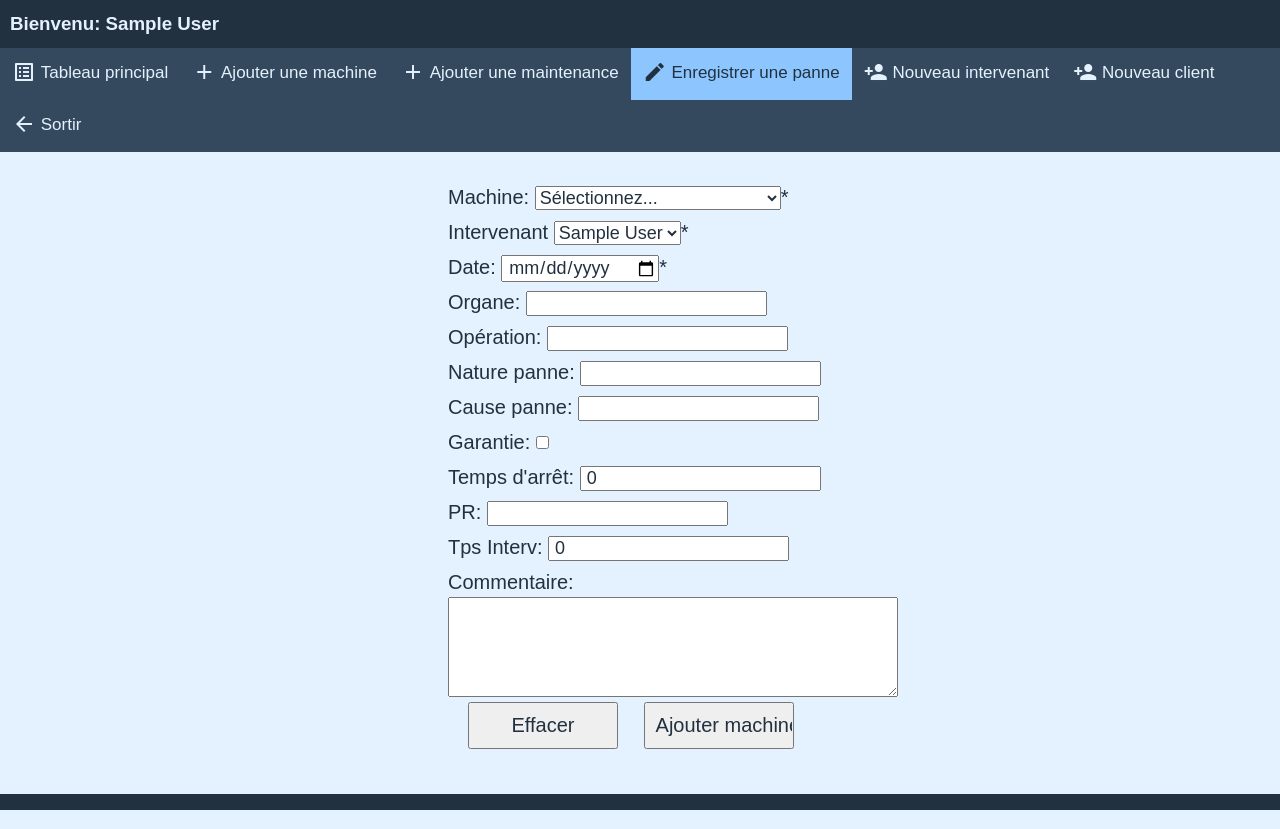
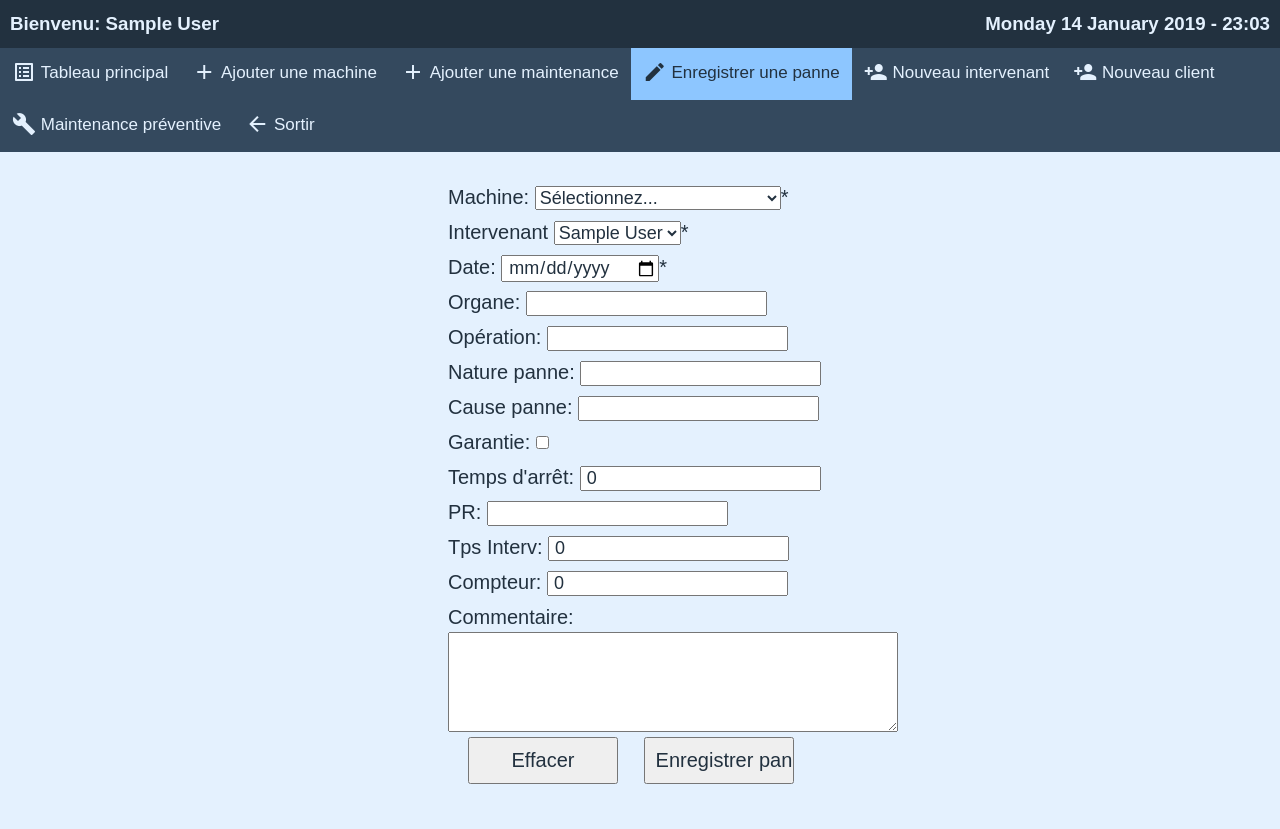
Before and after one commit to derdavid2010/Pagina-PR, a PHP site: page /ajouter_panne.php in a window 1280 px wide. Run offline with PHP 8.4, Linux system fonts and the light colour scheme; the visitor is signed in with stand-in values (Sample User, id 1); data comes from the database, SQL or seed files in the repository.

Commit message:
actualizacion
ya man alv

```diff
--- a/ajouter_panne.php
+++ b/ajouter_panne.php
@@ -9,7 +9,12 @@
 	}
 ?>
 
-	<h3 style="color: #e4f1fe;margin: 10px;">Bienvenu: <?php echo $_SESSION["nombre"]; ?> </h3>
+	<h3 style="position: fixed; color: #e4f1fe; padding-left: 10px;">Bienvenu: <?php echo $_SESSION["nombre"]; ?> </h3>
+	<h3 align="right" style="position: static; color: #e4f1fe;margin: 10px;">
+		<?php
+		date_default_timezone_set('America/Mexico_City');
+		setlocale(LC_TIME, "fr_FR");
+		echo strftime("%A %d %B %G - %R"); ?> </h3>
 
 <?php
 
@@ -56,7 +61,7 @@
 		$PR = !empty($PR) ? "'$PR'" : "NULL";
 		$commentaire = !empty($commentaire) ? "'$commentaire'" : "NULL";
 
-		$query = "INSERT INTO panne_p (id_machine, id_interv, date, organe, operation, nature_panne, cause_panne, garantie, temps_darret, PR, tps_interv, compteur, commentaire) VALUES ($id_machine, $id_interv, '$date', $organe, $operation, $nature_panne, $cause_panne, $garantie, $temps_darret, $PR, $tps_interv,s $compteur, $commentaire)";
+		$query = "INSERT INTO panne_p (id_machine, id_interv, date, organe, operation, nature_panne, cause_panne, garantie, temps_darret, PR, tps_interv, compteur, commentaire) VALUES ($id_machine, $id_interv, '$date', $organe, $operation, $nature_panne, $cause_panne, $garantie, $temps_darret, $PR, $tps_interv, $compteur, $commentaire)";
 
 		mysqli_query($enlace, $query);
 		header('Location: tableau.php');
@@ -68,7 +73,7 @@
 
 <html>
 	<head>
-		<title>Ajouter Machine</title>
+		<title>Enregistrer Panne</title>
 		<link href="https://fonts.googleapis.com/icon?family=Material+Icons" rel="stylesheet">
 		<link rel="stylesheet" type="text/css" href="CSS/ajouter_machine_style.css">
 	</head>
@@ -82,10 +87,11 @@
 			<li><a href="#" class="active"><i class="material-icons">create</i>&nbsp;Enregistrer une panne</a></li>
 			<li><a href="ajouter_interv.php"><i class="material-icons">person_add</i>&nbsp;Nouveau intervenant</a></li>
 			<li><a href="ajouter_client.php"><i class="material-icons">person_add</i>&nbsp;Nouveau client</a></li>
+			<li><a href="maint_prev.php"><i class="material-icons">build</i>&nbsp;Maintenance préventive</a></li>
 			<li><a href="cerrarSesion.php"><i class="material-icons">arrow_back</i>&nbsp;Sortir</a></li>
 		</ul>
 
-		<form id="ajouter_maintenance" action="<?php echo $_SERVER['PHP_SELF']; ?>" method="post">
+		<form id="ajouter_panne" action="<?php echo $_SERVER['PHP_SELF']; ?>" method="post">
 
 				<p>Machine:
 					<select name="id_machine">
@@ -160,6 +166,10 @@
 					<input type="number" name="tps_interv" value="0">
 				</p>
 
+				 <p>Compteur:
+					<input type="number" name="compteur" value="0">
+				</p>
+
 				<p>Commentaire:
 					<br/>
 					<textarea name="commentaire" form="ajouter_panne" rows="7" cols="100"></textarea>
@@ -167,7 +177,7 @@
 
 				<p>
 					<input type="reset" value="Effacer" id="boton">
-			  		<input type="submit" name="agregar" value="Ajouter machine" id="boton">
+			  		<input type="submit" name="agregar" value="Enregistrer panne" id="boton">
 			  	</p>
 		</form>
 
```
Also changed, not shown: ajouter_machine.php (+7 -1 lines), ajouter_maintenance.php (+10 -4 lines), tableau.php (+9 -1 lines), maint_prev.php (added), 1 other file.
